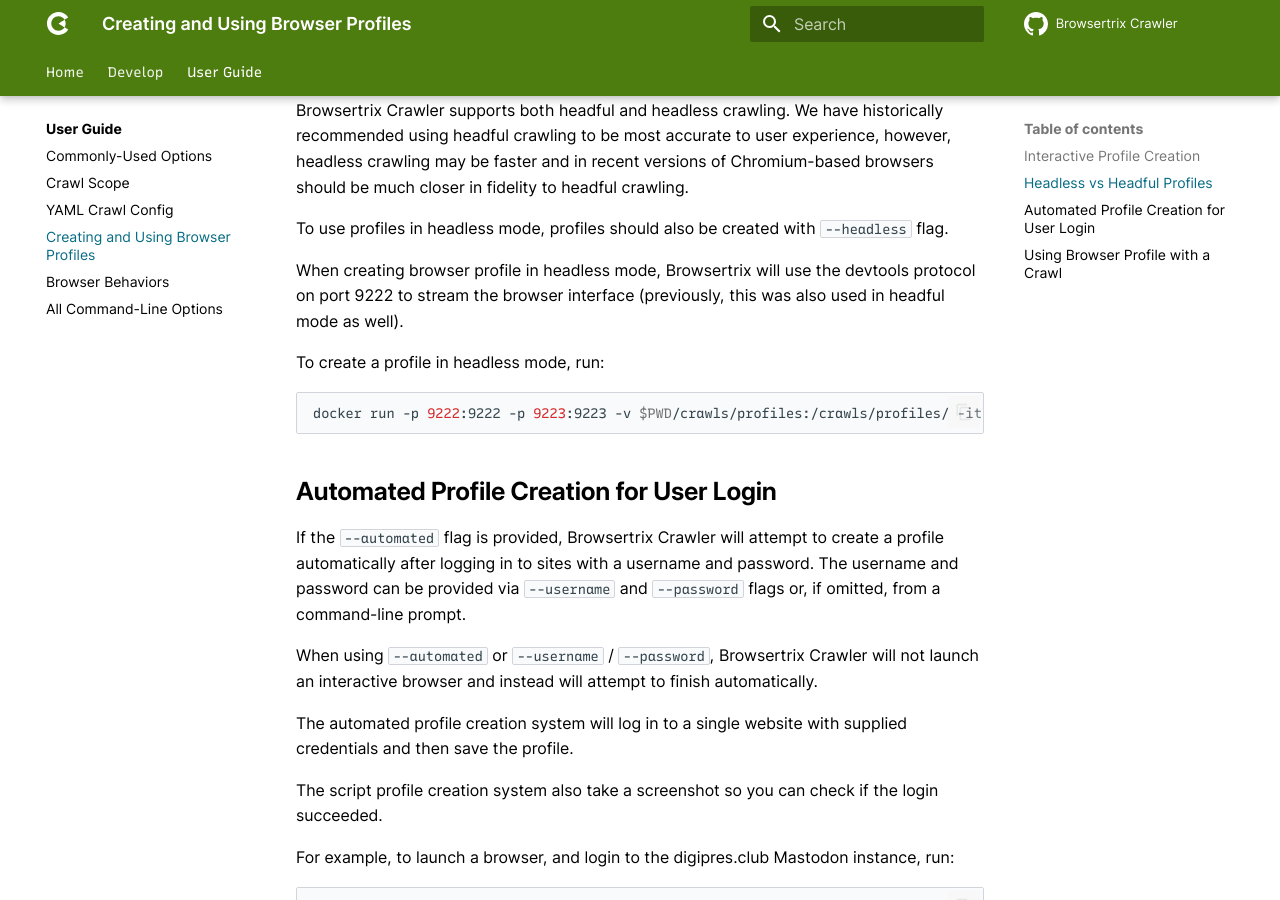
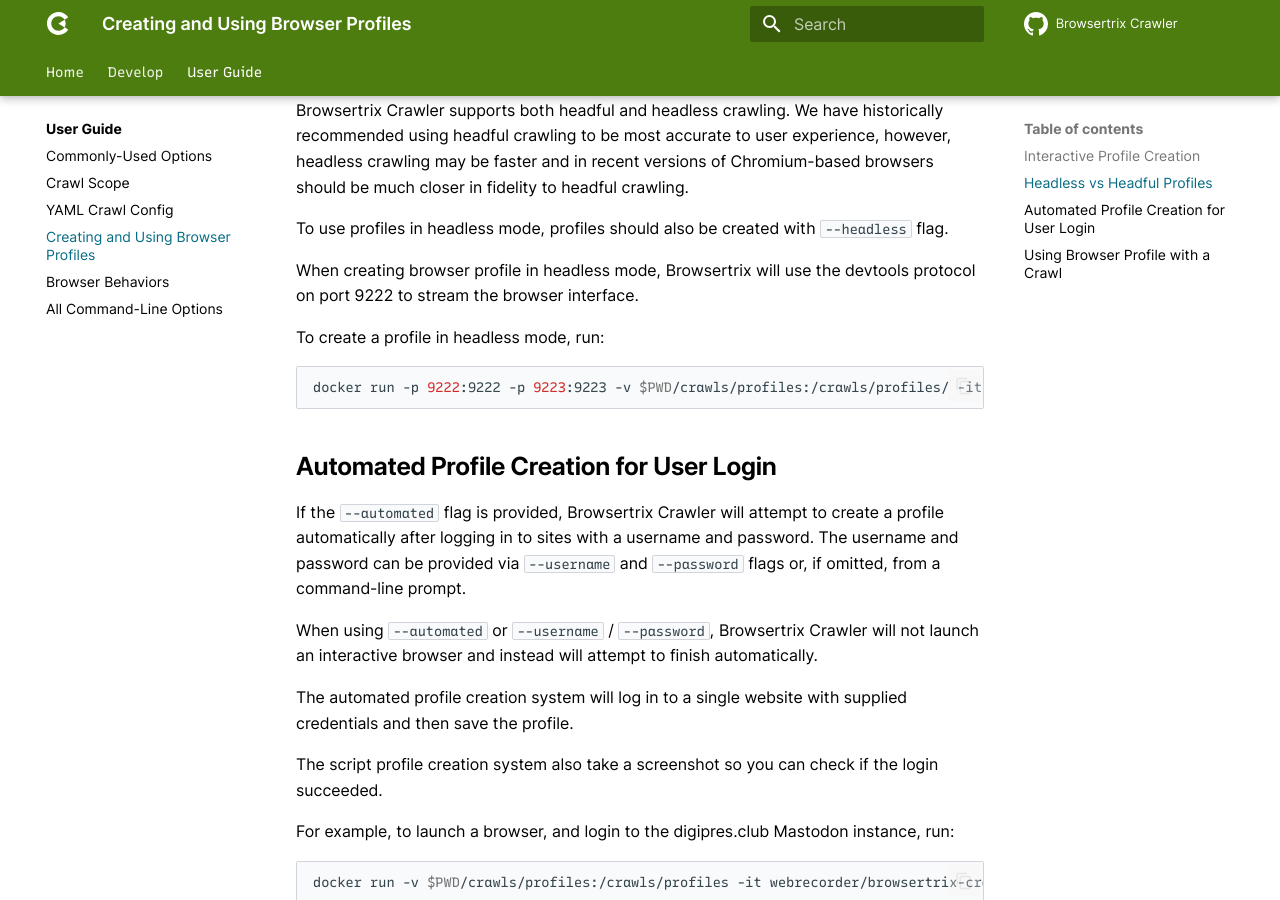
Before and after one commit to webrecorder/browsertrix-crawler, an MkDocs documentation site: the page built from docs/docs/user-guide/browser-profiles.md, in a window 1280 px wide and 900 px high, scrolled down 1103 px. Built offline with MkDocs 1.6.1 and Material for MkDocs 9.7.7, drawn with Linux system fonts in a browser that asks for light colours; comment, search, counter and statistics services are not loaded.

Commit message:
Clarify headless profile streaming

```diff
--- a/docs/docs/user-guide/browser-profiles.md
+++ b/docs/docs/user-guide/browser-profiles.md
@@ -34,7 +34,7 @@
 
 To use profiles in headless mode, profiles should also be created with `--headless` flag.
 
-When creating browser profile in headless mode, Browsertrix will use the devtools protocol on port 9222 to stream the browser interface (previously, this was also used in headful mode as well).
+When creating browser profile in headless mode, Browsertrix will use the devtools protocol on port 9222 to stream the browser interface.
 
 To create a profile in headless mode, run:
 
```
